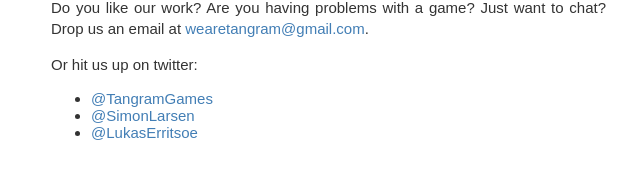
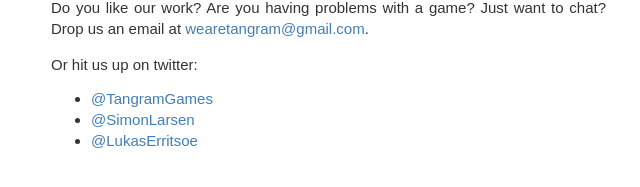
Before and after one commit to TangramGames/tangramgames.github.io, a Jekyll site: the page built from contact/index.md, in a window 1280 px wide. Shown: the part 195-382 px from the top of the page, without its empty margins (219-859 px from the left). Built offline with Jekyll 4.4.1, drawn with Linux system fonts in a browser that asks for light colours; some web fonts are replaced.

Commit message:
Added more spacing between bulleted item lists

```diff
--- a/css/style.css
+++ b/css/style.css
@@ -132,6 +132,10 @@
 	line-height: 1.4;
 }
 
+.content li {
+	margin: 0 0 4px 0;
+}
+
 .game-cell {
 	display: inline-block;
 	text-align: center;
```
